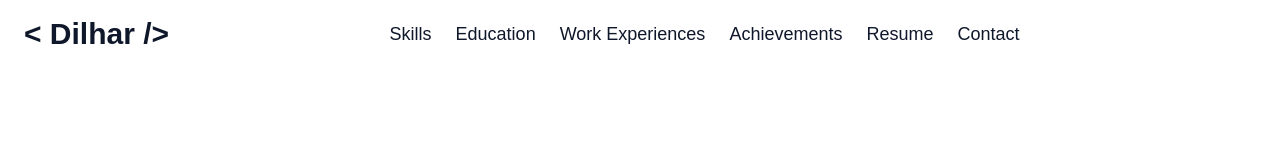
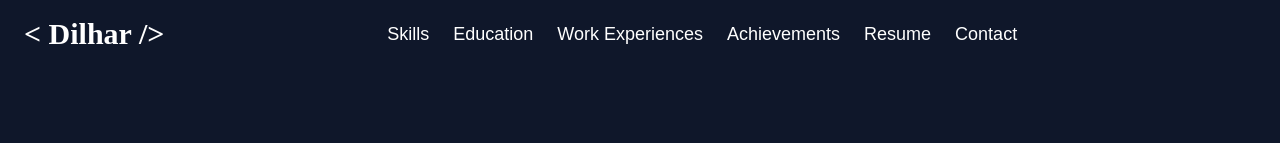
Before and after one commit to dipuSuthar/portfolio, a React (Create React App) app: page / in a window 1280 px wide. Shown: the top 143 px of the page. Built offline with nearby package versions, Linux system fonts and the light colour scheme.

Commit message:
theme issus solve

```diff
--- a/src/component/Achievements.jsx
+++ b/src/component/Achievements.jsx
@@ -10,12 +10,9 @@ const achievementsData = [
 
 export default function Achievements() {
   return (
-    <section
-      id="achievements"
-      className="bg-white text-black dark:bg-gray-900 dark:text-white py-20 px-6 transition-colors duration-300"
-    >
+    <section id="achievements" className=" text-white py-20 px-6">
       <div className="max-w-7xl mx-auto">
-        <h2 className="text-4xl font-bold mb-12 border-l-4 border-purple-500 pl-4 dark:border-purple-400">
+        <h2 className="text-4xl font-bold mb-12 border-l-4 border-purple-500 pl-4">
           Achievements & Certifications 🏆
         </h2>
 
--- a/src/component/Navbar.jsx
+++ b/src/component/Navbar.jsx
@@ -1,29 +1,8 @@
 // src/components/Navbar.jsx
-import { useEffect, useState } from "react";
+
 import { Link as ScrollLink } from "react-scroll";
-import { FaMoon, FaSun } from "react-icons/fa";
 
 export default function Navbar() {
-  const [theme, setTheme] = useState(() => {
-    if (typeof window !== "undefined") {
-      return localStorage.getItem("theme") || "light";
-    }
-    return "light";
-  });
-
-  useEffect(() => {
-    if (theme === "dark") {
-      document.documentElement.classList.add("dark");
-    } else {
-      document.documentElement.classList.remove("dark");
-    }
-    localStorage.setItem("theme", theme);
-  }, [theme]);
-
-  const toggleTheme = () => {
-    setTheme((prev) => (prev === "dark" ? "light" : "dark"));
-  };
-
   return (
     <nav className="flex justify-between items-center px-6 py-4 bg-transparent dark:text-white">
       <div className="text-3xl font-bold font-logo">{"< Dilhar />"}</div>
--- a/src/styles/index.scss
+++ b/src/styles/index.scss
@@ -2,26 +2,12 @@
 @tailwind components;
 @tailwind utilities;
 
-/* Light Theme */
-:root {
-    --bg-color: #ffffff;
-    --text-color: #0f172a;
-    --card-bg: #f1f5f9;
-    --accent-color: #7c3aed;
-    /* Purple-600 */
+/* Custom SCSS below (optional) */
+body {
+    @apply bg-[#0f172a] text-white;
+    font-family: 'Poppins', sans-serif;
+
 }
-
-/* Dark Theme */
-.dark {
-    --bg-color: #0f172a;
-    --text-color: #ffffff;
-    --card-bg: #1e293b;
-    --accent-color: #a78bfa;
-    /* Purple-400 */
+.font-logo {
+    font-family: "Agustina Regular" ,cursive;
 }
-
-body {
-    background-color: var(--bg-color);
-    color: var(--text-color);
-    font-family: 'Poppins', sans-serif;
-}
```
